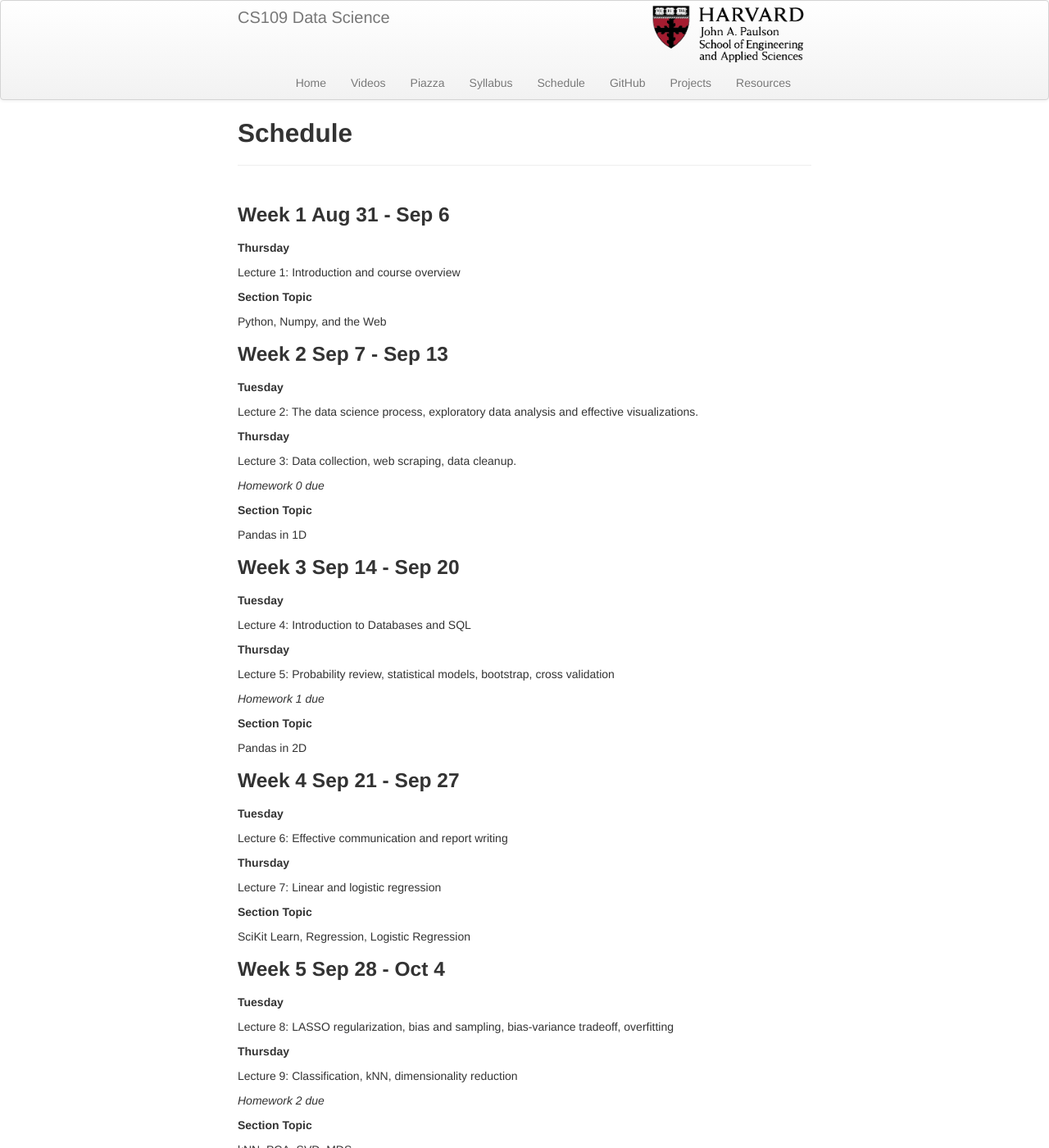
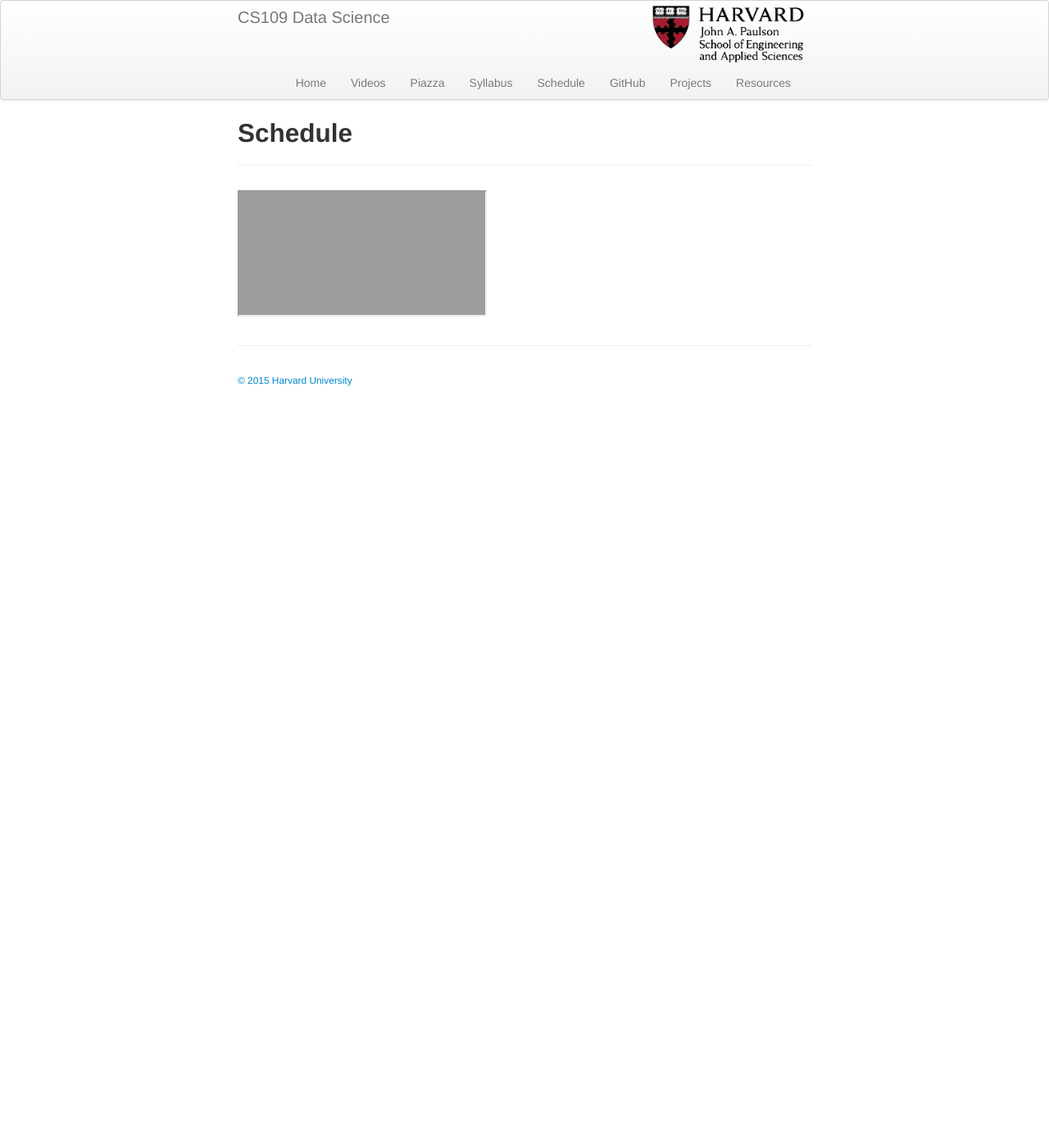
Before and after one commit to cs109/2015, a Jekyll site: the page built from pages/schedule.md, in a window 1280 px wide and 1400 px high. Shown: the whole window at 82% size. Built offline with Jekyll 4.4.1, drawn with Linux system fonts in a browser that asks for light colours; some of the changed text lies outside the part shown; grey boxes are pictures that could not be loaded.

Commit message:
Changed schedule

```diff
--- a/pages/schedule.md
+++ b/pages/schedule.md
@@ -3,219 +3,4 @@
 title: Schedule
 ---
 
-### Week 1 Aug 31 - Sep 6
-
-**Thursday**
-
-Lecture 1: Introduction and course overview
-
-**Section Topic**
-
-Python, Numpy, and the Web
-
-
-### Week 2 Sep 7 - Sep 13
-
-**Tuesday**
-
-Lecture 2: The data science process, exploratory data analysis and effective visualizations.
-
-**Thursday**
-
-Lecture 3: Data collection, web scraping, data cleanup.
-
-*Homework 0 due*
-
-**Section Topic**
-
-Pandas in 1D
-
-### Week 3 Sep 14 - Sep 20
-
-**Tuesday**
-
-Lecture 4: Introduction to Databases and SQL
-
-**Thursday**
-
-Lecture 5: Probability review, statistical models, bootstrap, cross validation
-
-*Homework 1 due*
-
-**Section Topic**
-
-Pandas in 2D
-
-### Week 4 Sep 21 - Sep 27
-
-**Tuesday**
-
-Lecture 6: Effective communication and report writing
-
-**Thursday**
-
-Lecture 7: Linear and logistic regression
-
-**Section Topic**
-
-SciKit Learn, Regression, Logistic Regression
-
-### Week 5 Sep 28 - Oct 4
-
-**Tuesday**
-
-Lecture 8: LASSO regularization, bias and sampling, bias-variance tradeoff, overfitting
-
-
-**Thursday**
-
-Lecture 9: Classification, kNN, dimensionality reduction
-
-*Homework 2 due*
-
-**Section Topic**
-
-kNN, PCA, SVD, MDS
-
-### Week 6 Oct 5 - Oct 11
-
-**Tuesday**
-
-Lecture 10: Support vector machines and performance evaluation methods
-
-**Thursday**
-
-Lecture 11: Decision trees and random forest
-
-**Section Topic**
-
-SVM, Random Forest
-
-### Week 7 Oct 12 - Oct 18
-
-**Tuesday**
-
-Lecture 12: Ensemble methods, boosting
-
-**Thursday**
-
-Lecture 13: Bayesian thinking, prior distributions, likelihood, naive Bayes
-
-*Homework 3 due*
-
-**Section Topic**
-
-Everything Bayes
-
-### Week 8 Oct 19 - Oct 25
-
-**Tuesday**
-
-Lecture 14: Advanced Bayesian thinking
-
-**Thursday**
-
-Lecture 15: MapReduce and Amazon EC2
-
-**Section Topic**
-
-EC2 and MRJob
-
-### Week 9 Oct 26 - Nov 1
-
-**Tuesday**
-
-Lecture 16: Previous project reviews
-
-**Thursday**
-
-Lecture 17: Clustering, k-means, mean-shift, hierarchical clustering
-
-*Homework 4 due*
-
-**Section Topic**
-
-Clustering
-
-### Week 10 Nov 2 - Nov 8
-
-**Tuesday**
-
-Lecture 18: Text analysis, LDA, topic modeling
-
-**Thursday**
-
-Lecture 19: Effective presentations
-
-**Section Topic**
-
-From Naive Bayes to LDA
-
-### Week 11 Nov 9 - Nov 15
-
-**Monday**
-
-*Final project proposals due*
-
-**Tuesday**
-
-Lecture 20: Deep learning
-
-**Thursday**
-
-Lecture 21: Interactive visualizations
-
-**Section Topic**
-
-Deep Learning and Experimental design
-
-### Week 12 Nov 16 - Nov 22
-
-*Review your project proposal with your TF this week*
-
-**Tuesday**
-
-Lecture 22: Guest lecture, databases
-
-**Thursday**
-
-Lecture 23: Spark
-
-*Homework 5 due*
-
-**Section Topic**
-
-Wrapup
-
-### Week 13 Nov 23 - Nov 29
-
-**No classes, Thanksgiving**
-
-### Week 14 Nov 30 - Dec 6
-
-**Tuesday**
-
-Lecture 24: Local DS Panel: Report from the trenches
-
-**Thursday**
-
-Lecture 25: Wrap-up & Outlook
-
-### Week 15 Dec 7 - Dec 13
-
-**No classes, reading and exam period**
-
-**Thursday**
-
-*Final project due*
-
-
-### Week 16 Dec 14 - Dec 20
-
-**Tuesday**
-
-Lecture 26: Final project presentations
-
-**Thursday**
-
-No class, exam period
+<iframe src="https://docs.google.com/spreadsheets/d/1_bh4GXDM3gh6IY3zPs7bc3wbTLmjQywhYWLzSzVAL6Q/pubhtml?gid=3&amp;single=true&amp;widget=true&amp;headers=false"></iframe>
```
